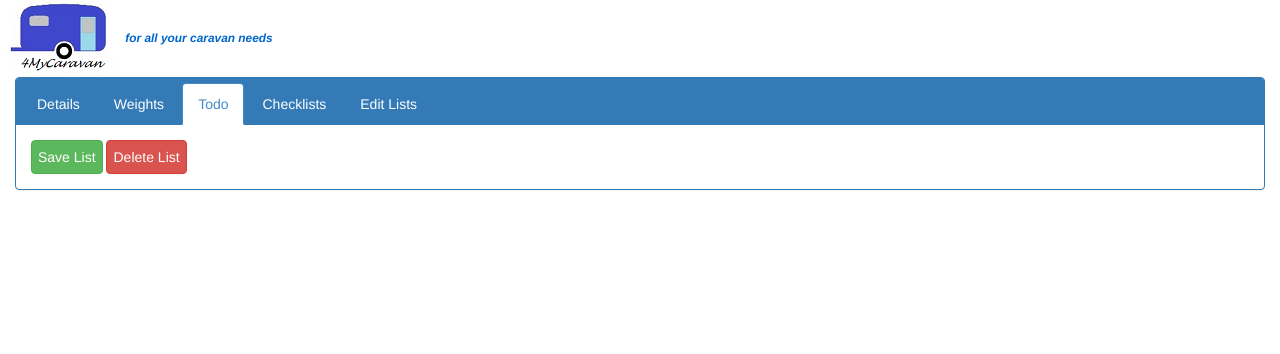
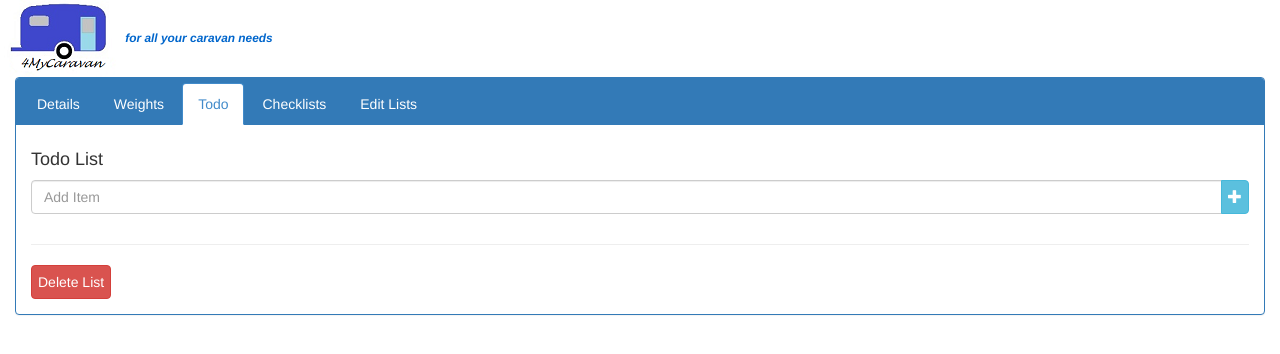
Before and after one commit to scottmac65/ForMyCaravan, a website: page www/index.html in a window 1280 px wide. Both pictures are taken after a click on the link "Todo". Drawn offline with Linux system fonts and the light colour scheme.

Commit message:
building framework for todo list

```diff
--- a/www/index.html
+++ b/www/index.html
@@ -472,15 +472,34 @@
 								</form> <!-- combined assessment -->
 							</div> <!-- container -->
 						</div> <!-- tab2 -->
+
+
+
 						<div class="tab-pane fade" id="tab3Todo">
 							<div class=".container">
-								<form class="form-horizontal" id="todoList" name="todoList">
-								</form> <!-- todo form -->
-								<button type="button" class="btn btn-success" id="butSaveTodoList">Save List</button>
-								<button type="button" class="btn btn-danger" id="butDelTodoList">Delete List</button>
-
+								<h4>Todo List</h4>
+								<form class="form-horizontal" id="enterTodo">
+									<div class="row">
+										<div class="col-md-12">
+											<div class="input-group">
+												<input type="text" class="form-control" name="keyTodoItem" placeholder="Add Item" aria-describedby="keyTodoItem" id="keyTodoItem">
+												<span class="input-group-btn">
+													<button type="button" name="butTodoItem" id="butTodoItem" class="btn btn-info" aria-label="Add Item"><span class="glyphicon glyphicon-plus" aria-hidden="true"></span></button>
+												</span>
+											</div> <!-- input group-->
+											<p class="text-danger" id="dupeArrItem"></p>
+										</div> <!-- col-md-12 -->
+									</div> <!-- row -->
+								</form> <!-- enterTodo -->
+								<form class="form-horizontal" id="createTodoList" name="createTodoList">
+								</form> <!-- dynmic form -->
+								<hr>
+								<button type="button" class="btn btn-danger" id="butTodoReset">Delete List</button>
 							</div> <!-- container -->
 						</div> <!-- tab3 -->
+
+
+
 						<div class="tab-pane fade" id="tab4Checklists">
 							<div class=".container-fluid">
 								<div class="panel-group" id="accordion" role="tablist" aria-multiselectable="true">
--- a/www/js/index.js
+++ b/www/js/index.js
@@ -54,7 +54,7 @@ app.initialize();
  */
 $(document).ready(function () {
 
-    // add forms to local storage using sysiyphus javascript.
+    // add forms to local storage using sysyphus javascript.
     $('#vehicleDetails').sisyphus();
     $('#trailDetails').sisyphus();
     $('#carWeights').sisyphus();
@@ -582,7 +582,6 @@ function inside_or_outside(list2edit) {
  * @return {[type]} [description]
  */
 function check_lists() {
-    // declare function variables
     /**
      * check_lists local variables
      * @type {number} isArrList arrival list counter from localStorage
@@ -969,7 +968,6 @@ function clear_storage (clearing) {
     return false;
 }
 
-/* 'onchange' calls to keep assessments up to date  */
 /**
  * calls to a number of procedures to ensure assessments are changed,
  * in realtime
```
